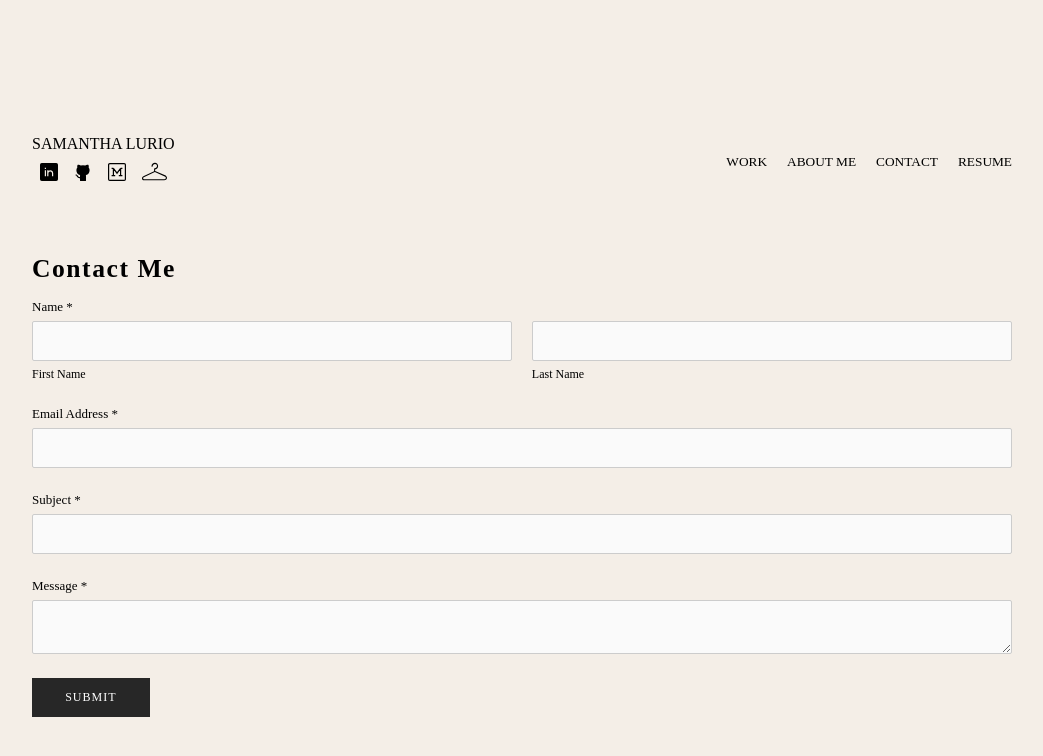
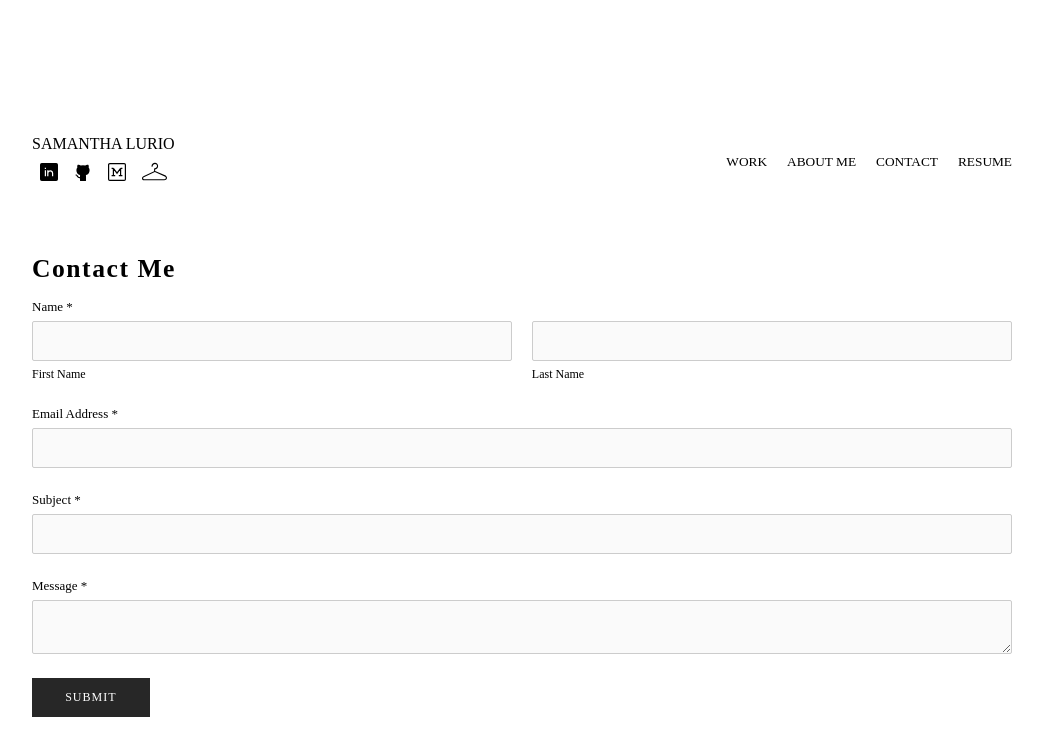
Before and after one commit to slurio/My-Website, a React (Create React App) app: page /contact in a window 1280 px wide. Shown: the top 756 px of the page, without its empty margins (118-1161 px from the left). Built offline with nearby package versions, Linux system fonts and the light colour scheme.

Commit message:
updated project stacks

```diff
--- a/src/Components/Contact.js
+++ b/src/Components/Contact.js
@@ -3,7 +3,7 @@ import styled from 'styled-components';
 
 function Contact() {
     return(
-        <>
+        <div >
             <Title>Contact Me</Title>
             <Form>
                 <Label>Name *</Label>
@@ -26,7 +26,7 @@ function Contact() {
                 <TextArea></TextArea>
                 <Button>Submit</Button>
             </Form>
-        </>
+        </div>
     )
 }
 
--- a/src/Containers/WorkGallery.js
+++ b/src/Containers/WorkGallery.js
@@ -18,7 +18,7 @@ const WorkGallery = () => {
             frontend: 'https://github.com/kevinpark07/BreakUp-Space-Frontend',
             backend: 'https://github.com/kevinpark07/Breakup-Space-Backend',
             demo: null,
-            stack: ['React', 'Redux', 'Rails', 'Material-Ui', 'styled-components', 'Postgresql'],
+            stack: ['React', 'Redux', 'Rails', 'Material-Ui', 'styled-components', 'Postgresql', 'active storage'],
         },
         {
             id: 'thethread',
@@ -28,7 +28,7 @@ const WorkGallery = () => {
             frontend: 'https://github.com/slurio/TheThread-Frontend',
             backend: 'https://github.com/slurio/TheThread-Backend',
             demo: 'https://www.loom.com/share/efd8671db5d24d679f7e11427f34313a',
-            stack: ['React Native', 'Redux', 'Rails', 'styled-components', 'Postgresql'],
+            stack: ['React Native', 'Redux', 'Rails', 'styled-components', 'Postgresql', 'Google Vision Api', 'victory library', 'Expo-Camera'],
         },
         {
             id: 'viaggamo',
@@ -38,7 +38,7 @@ const WorkGallery = () => {
             frontend: 'https://github.com/slurio/Viaggiamo-Frontend',
             backend: 'https://github.com/slurio/Viaggiamo-Backend',
             demo: 'https://www.loom.com/share/2ffbf47626e7486992bf48231ef2224b',
-            stack: ['React', 'Rails', 'styled-components', 'Postgresql', 'active storage'],
+            stack: ['React', 'Rails', 'styled-components', 'Postgresql', 'active storage', 'web speech api', 'google translate api', 'faker gem', 'react-bootstrap'],
         },
         {
             id: 'scribble',
@@ -48,18 +48,9 @@ const WorkGallery = () => {
             frontend: 'https://github.com/slurio/Scribbles-Frontend',
             backend: 'https://github.com/slurio/Scribbles-Backend',
             demo: 'https://www.loom.com/share/b476c3a24fc84540a461f1610d0a5fbb',
-            stack: ['Javasript', 'Rails', 'Tailwind'],
+            stack: ['Javasript', 'Rails', 'Tailwind', 'sqlite3'],
         },
     ];
-
-    // const handlePrev = (project) => {
-    //     let currentIndex = projects.indexOf(project);
-    //     if (currentIndex !== 0) {
-    //         console.log(projects[currentIndex - 1]);
-    //     } else {
-    //         console.log(projects[projects.length - 1]);
-    //     }
-    // }
 
     return(
         <>
--- a/src/index.css
+++ b/src/index.css
@@ -1,6 +1,7 @@
 body {
   margin: 100px 150px;
-  background-color: #f4eee7;
+  background-color: white;
+  /* background-color: #f4eee7; */
   font-family: "Assistant";
   /* font-family: -apple-system, BlinkMacSystemFont, 'Segoe UI', 'Roboto', 'Oxygen',
     'Ubuntu', 'Cantarell', 'Fira Sans', 'Droid Sans', 'Helvetica Neue',
```
Also changed, not shown: 1 other file (tests, documents, lock files or other folders).
